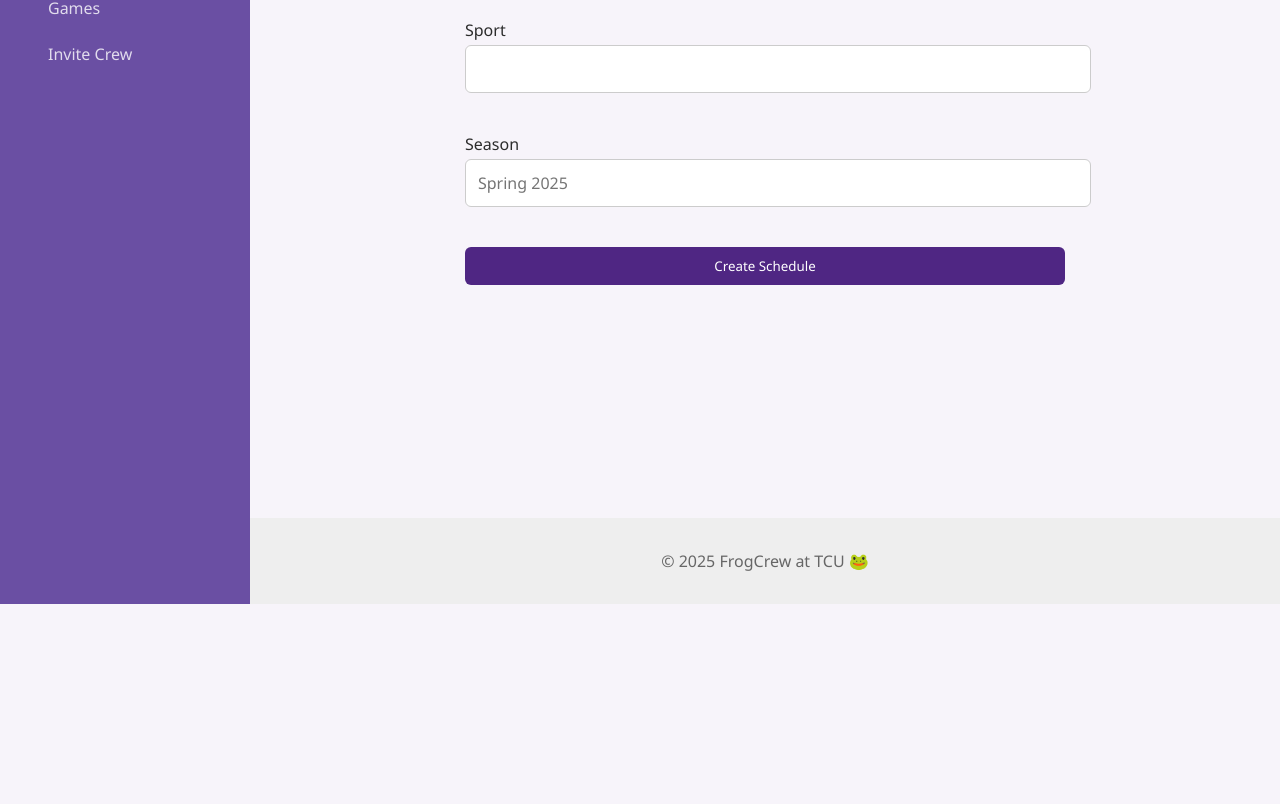
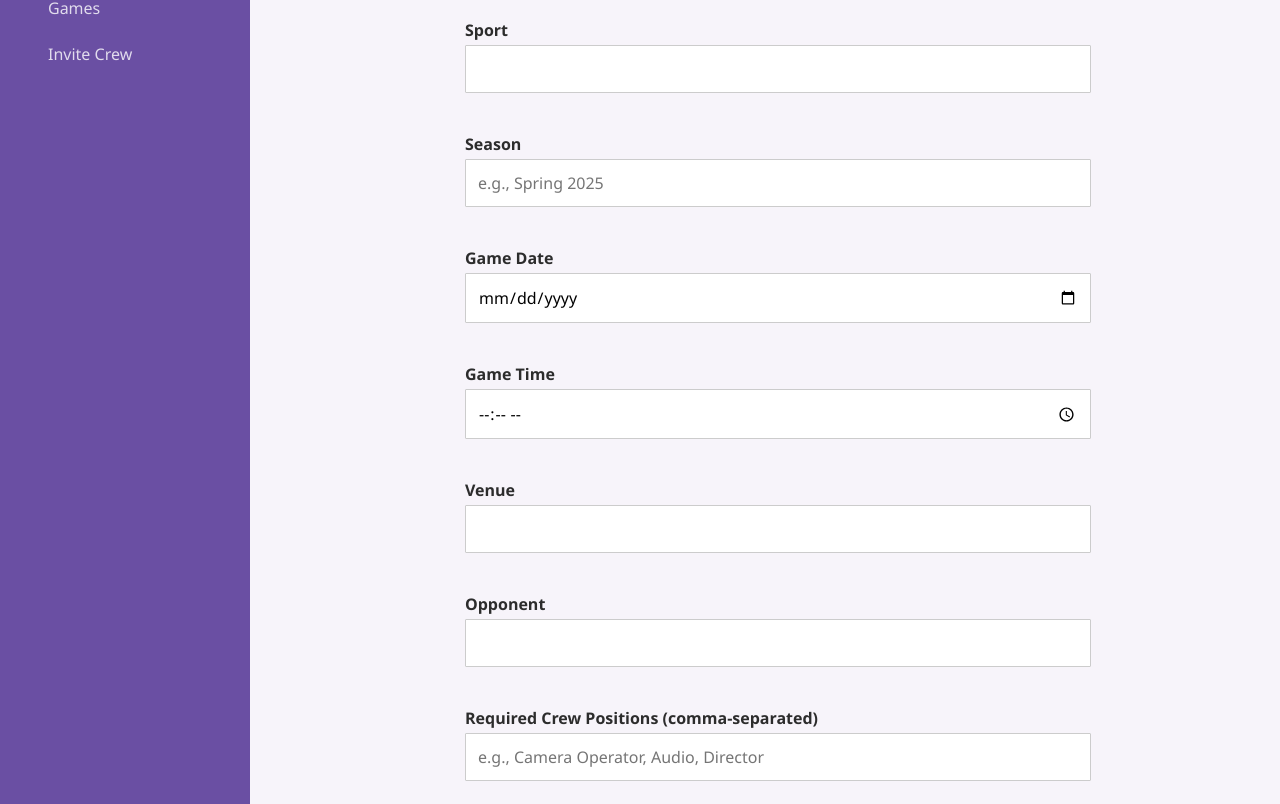
Before and after one commit to Kavish2040/FrogCrew, a Vue app in the folder client/: page /createschedule in a window 1280 px wide. Shown: the part 196-1000 px from the top of the page. Before the commit the page ends 800 px from the top, so only its background shows below. Built offline with nearby package versions, Linux system fonts and the light colour scheme; sample sign-in values are in the browser's storage.

Commit message:
minor edits

```diff
--- a/client/src/pages/AddGame.vue
+++ b/client/src/pages/AddGame.vue
@@ -23,6 +23,18 @@
         <input id="time" type="time" v-model="game.time" required />
       </div>
 
+      <div class="form-group">
+        <label for="positions">Required Crew Positions (comma-separated)</label>
+        <input
+          id="positions"
+          v-model="game.positions"
+          placeholder="e.g., Camera, Director, Audio"
+          required
+        />
+      </div>
+
+      <div v-if="error" class="error-message">{{ error }}</div>
+
       <button type="submit" class="btn-primary">Add Game</button>
     </form>
   </div>
@@ -35,11 +47,25 @@
   opponent: '',
   venue: '',
   date: '',
-    time: ''
+  time: '',
+  positions: ''
 });
 
+const error = ref('');
+
 const handleAddGame = () => {
-    console.log('Game Added:', game.value);
+  error.value = '';
+
+  const fields = Object.entries(game.value);
+  const missing = fields.find(([, val]) => !val.trim());
+
+  if (missing) {
+    error.value = '❗ Please fill out all required fields.';
+    return;
+  }
+
+  // Simulate saving the game
+  console.log('✅ Game added:', game.value);
   alert('Game added successfully!');
 };
 </script>
@@ -56,4 +82,34 @@
   flex-direction: column;
   gap: 1.5rem;
 }
+
+.form-group label {
+  font-weight: bold;
+}
+
+input {
+  padding: 0.75rem;
+  border: 1px solid #ccc;
+  border-radius: 1px;
+  width: 100%;
+}
+
+.btn-primary {
+  background-color: #4F2683;
+  color: white;
+  padding: 0.75rem;
+  border: none;
+  border-radius: 1px;
+  font-weight: 600;
+  cursor: pointer;
+}
+
+.btn-primary:hover {
+  background-color: #3a1c60;
+}
+
+.error-message {
+  color: #e74c3c;
+  font-weight: 500;
+}
 </style>
--- a/client/src/pages/CreateSchedule.vue
+++ b/client/src/pages/CreateSchedule.vue
@@ -10,8 +10,40 @@
 
       <div class="form-group">
         <label for="season">Season</label>
-          <input id="season" type="text" v-model="form.season" placeholder="Spring 2025" required />
+        <input id="season" v-model="form.season" placeholder="e.g., Spring 2025" required />
       </div>
+
+      <div class="form-group">
+        <label for="gameDate">Game Date</label>
+        <input id="gameDate" type="date" v-model="form.gameDate" required />
+      </div>
+
+      <div class="form-group">
+        <label for="gameTime">Game Time</label>
+        <input id="gameTime" type="time" v-model="form.gameTime" required />
+      </div>
+
+      <div class="form-group">
+        <label for="venue">Venue</label>
+        <input id="venue" v-model="form.venue" required />
+      </div>
+
+      <div class="form-group">
+        <label for="opponent">Opponent</label>
+        <input id="opponent" v-model="form.opponent" required />
+      </div>
+
+      <div class="form-group">
+        <label for="positions">Required Crew Positions (comma-separated)</label>
+        <input
+          id="positions"
+          v-model="form.positions"
+          placeholder="e.g., Camera Operator, Audio, Director"
+          required
+        />
+      </div>
+
+      <div v-if="error" class="error-message">{{ error }}</div>
 
       <button type="submit" class="btn-primary">Create Schedule</button>
     </form>
@@ -23,12 +55,30 @@
 
 const form = ref({
   sport: '',
-    season: ''
+  season: '',
+  gameDate: '',
+  gameTime: '',
+  venue: '',
+  opponent: '',
+  positions: ''
 });
 
+const error = ref('');
+
 const handleCreateSchedule = () => {
-    console.log('Schedule Created:', form.value);
-    alert('Game schedule created!');
+  error.value = '';
+
+  const fields = Object.values(form.value);
+  const isEmpty = fields.some(field => !field.trim());
+
+  if (isEmpty) {
+    error.value = 'Please fill out all required fields.';
+    return;
+  }
+
+  // Simulate saving to backend as a draft
+  console.log('✅ Draft Game Schedule Created:', form.value);
+  alert('Game schedule created and saved as draft!');
 };
 </script>
 
@@ -44,4 +94,34 @@
   flex-direction: column;
   gap: 1.5rem;
 }
+
+.form-group label {
+  font-weight: bold;
+}
+
+input {
+  padding: 0.75rem;
+  border: 1px solid #ccc;
+  border-radius: 1px;
+  width: 100%;
+}
+
+.btn-primary {
+  background-color: #4F2683;
+  color: white;
+  padding: 0.75rem;
+  border: none;
+  border-radius: 1px;
+  cursor: pointer;
+  font-weight: 600;
+}
+
+.btn-primary:hover {
+  background-color: #3a1c60;
+}
+
+.error-message {
+  color: #e74c3c;
+  font-weight: 500;
+}
 </style>
--- a/client/src/pages/ScheduleCrew.vue
+++ b/client/src/pages/ScheduleCrew.vue
@@ -6,11 +6,17 @@
       <h3>{{ position.role }} for {{ position.game }}</h3>
       <select v-model="assignments[position.id]" class="crew-dropdown">
         <option value="">Select Crew Member</option>
-          <option v-for="member in crewList" :key="member.id" :value="member.name">
+        <option
+          v-for="member in availableCrew(position)"
+          :key="member.id"
+          :value="member.id"
+        >
           {{ member.name }}
         </option>
       </select>
     </div>
+
+    <div v-if="error" class="error-message">{{ error }}</div>
 
     <button @click="handleScheduleCrew" class="btn-primary">Save Assignments</button>
   </div>
@@ -19,21 +25,51 @@
 <script setup>
 import { ref } from 'vue';
 
+// Example open positions per game
 const openPositions = ref([
-    { id: 1, role: 'Camera Operator', game: 'Game vs. Team A' },
-    { id: 2, role: 'Replay Operator', game: 'Game vs. Team B' }
+  { id: 1, role: 'Camera Operator', game: 'Game vs. Team A', requiredRole: 'Camera Operator' },
+  { id: 2, role: 'Replay Operator', game: 'Game vs. Team B', requiredRole: 'Replay Operator' }
 ]);
 
+// Simulated crew list with roles and conflicts
 const crewList = ref([
-    { id: 1, name: 'Sarah Smith' },
-    { id: 2, name: 'Mike Evans' }
+  { id: 1, name: 'Sarah Smith', qualifiedRoles: ['Camera Operator'], conflictsWithGame: false },
+  { id: 2, name: 'Mike Evans', qualifiedRoles: ['Replay Operator'], conflictsWithGame: true },
+  { id: 3, name: 'Juan Hernandez', qualifiedRoles: ['Camera Operator', 'Replay Operator'], conflictsWithGame: false }
 ]);
 
 const assignments = ref({});
+const error = ref('');
+
+const availableCrew = (position) => {
+  return crewList.value.filter(member =>
+    member.qualifiedRoles.includes(position.requiredRole)
+  );
+};
 
 const handleScheduleCrew = () => {
-    console.log('Crew scheduled:', assignments.value);
-    alert('Crew scheduled successfully!');
+  error.value = '';
+
+  // Check for missing assignments
+  const missing = openPositions.value.find(pos => !assignments.value[pos.id]);
+  if (missing) {
+    error.value = `⚠ Please assign someone to: ${missing.role} (${missing.game})`;
+    return;
+  }
+
+  // Check for conflicts
+  for (const pos of openPositions.value) {
+    const memberId = assignments.value[pos.id];
+    const member = crewList.value.find(m => m.id === memberId);
+    if (member?.conflictsWithGame) {
+      error.value = `⚠ ${member.name} has a scheduling conflict for ${pos.game}`;
+      return;
+    }
+  }
+
+  // Simulate saving
+  console.log('✅ Crew scheduled:', assignments.value);
+  alert('Crew scheduled and notified successfully!');
 };
 </script>
 
@@ -48,7 +84,7 @@
   background: white;
   padding: 1.5rem;
   margin-bottom: 1.5rem;
-    box-shadow: var(--shadow);
+  box-shadow: var(--shadow, 0 2px 6px rgba(0,0,0,0.05));
   border-radius: 1px;
 }
 
@@ -59,4 +95,24 @@
   border: 1px solid #ccc;
   border-radius: 1px;
 }
+
+.btn-primary {
+  background-color: #4F2683;
+  color: white;
+  padding: 0.75rem 1.5rem;
+  border: none;
+  border-radius: 1px;
+  font-weight: 600;
+  cursor: pointer;
+}
+
+.btn-primary:hover {
+  background-color: #3a1c60;
+}
+
+.error-message {
+  color: #e74c3c;
+  margin: 1rem 0;
+  font-weight: 500;
+}
 </style>
```
Lines whose indentation alone changed are shown as unchanged.
